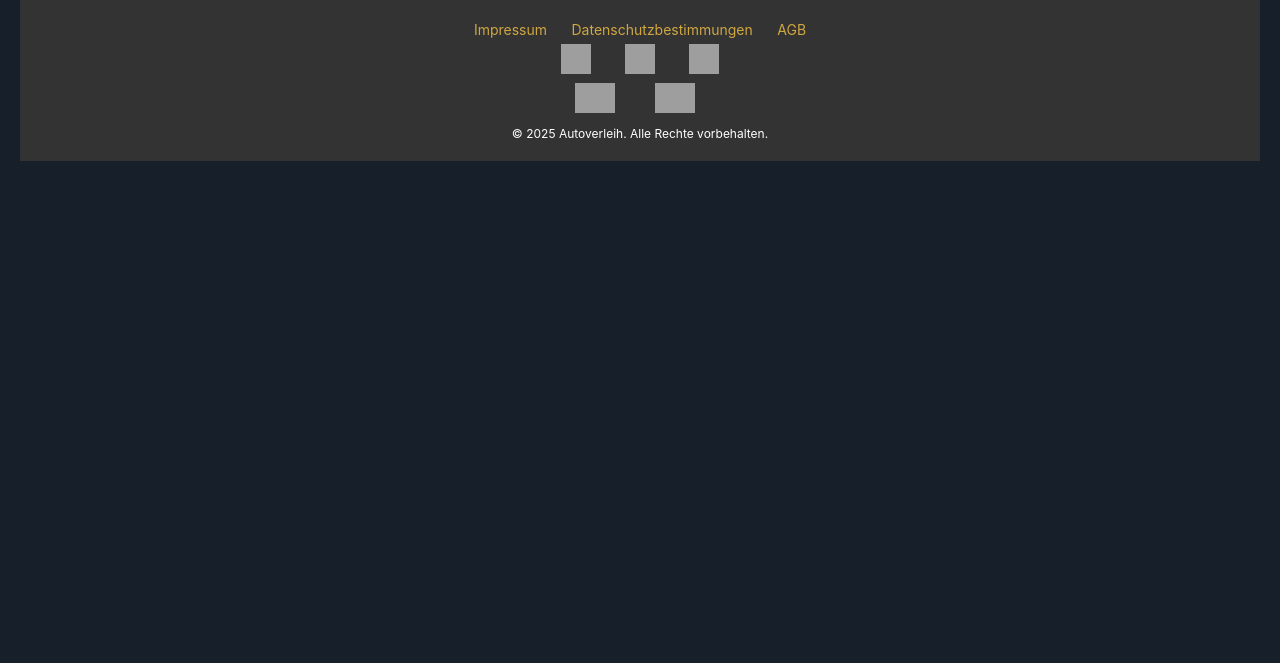
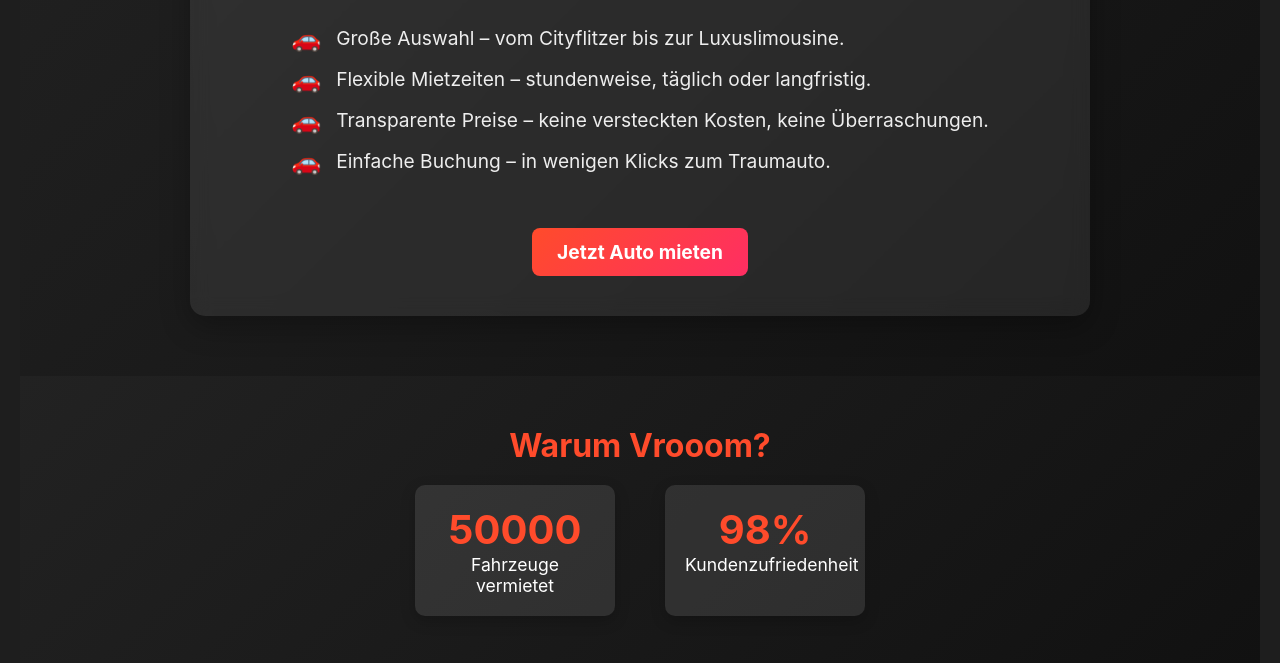
Before and after one commit to DerGigaChad/Projektaufgabe_Autovermietung, a PHP site: page / in a window 1280 px wide. Shown: the part 2220-2883 px from the top of the page. Before the commit the page ends 2381 px from the top, so only its background shows below. Run offline with PHP 8.4, Linux system fonts and the light colour scheme; grey boxes are pictures that could not be loaded.

Commit message:
Add files via upload

```diff
--- a/index.php
+++ b/index.php
@@ -427,7 +427,209 @@
     </div>
 </div>
 
+<!DOCTYPE html>
+<html lang="de">
+<head>
+    <meta charset="UTF-8">
+    <meta name="viewport" content="width=device-width, initial-scale=1.0">
+    <title>Über uns - Vrooom</title>
+    <link href="https://fonts.googleapis.com/css2?family=Poppins:wght@300;400;600&display=swap" rel="stylesheet">
+    <style>
+        /* Allgemeines Styling */
+        body {
+            background-color: #1e1e1e;
+            color: white;
+            font-family: 'Poppins', sans-serif;
+            margin: 0;
+            padding: 0;
+        }
 
+        /* Über-uns Sektion */
+        .about-section {
+            background: linear-gradient(135deg, #222, #111);
+            padding: 60px 20px;
+            text-align: center;
+        }
+
+        .about-container {
+            max-width: 900px;
+            margin: 0 auto;
+            padding: 40px;
+            background: rgba(255, 255, 255, 0.08);
+            backdrop-filter: blur(10px);
+            border-radius: 15px;
+            box-shadow: 0 10px 30px rgba(0, 0, 0, 0.3);
+        }
+
+        .about-title {
+            font-size: 2.5rem;
+            color:#e5091;
+            margin-bottom: 15px;
+            font-weight: 600;
+        }
+
+        .about-text {
+            font-size: 1.2rem;
+            color: #ccc;
+            line-height: 1.8;
+            margin-bottom: 20px;
+        }
+
+        /* Vorteile Liste */
+        .about-list {
+            list-style: none;
+            padding: 0;
+            text-align: left;
+            display: inline-block;
+            margin: 20px auto;
+        }
+
+        .about-list li {
+            font-size: 1.2rem;
+            color: #eee;
+            margin-bottom: 12px;
+            display: flex;
+            align-items: center;
+        }
+
+        .about-list li::before {
+            content: "🚗";
+            font-size: 1.5rem;
+            margin-right: 15px;
+            color:rgb(214, 22, 22);
+        }
+
+        /* Call-to-Action */
+        .cta-button {
+            background: linear-gradient(135deg, #ff4b2b, #ff2e63);
+            color: white;
+            font-size: 1.2rem;
+            font-weight: bold;
+            padding: 12px 25px;
+            border: none;
+            border-radius: 8px;
+            cursor: pointer;
+            transition: 0.3s ease-in-out;
+            text-decoration: none;
+            display: inline-block;
+            margin-top: 20px;
+        }
+
+        .cta-button:hover {
+            transform: scale(1.05);
+            background: linear-gradient(135deg, #ff2e63, #ff4b2b);
+            box-shadow: 0 5px 15px rgba(255, 75, 43, 0.4);
+        }
+
+    </style>
+</head>
+<body>
+
+    <!-- About us -->
+    <section class="about-section">
+        <div class="about-container">
+            <h2 class="about-title">Willkommen bei Vrooom</h2>
+            <p class="about-text">
+                Mobilität bedeutet Freiheit – und bei <strong>Vrooom</strong> stehen Sie immer an erster Stelle.
+                Wir bieten Ihnen moderne Fahrzeuge, flexible Mietoptionen und eine unkomplizierte Buchung –
+                alles, was Sie brauchen, um schnell und stilvoll unterwegs zu sein.
+            </p>
+
+            <ul class="about-list">
+                <li>Große Auswahl – vom Cityflitzer bis zur Luxuslimousine.</li>
+                <li>Flexible Mietzeiten – stundenweise, täglich oder langfristig.</li>
+                <li>Transparente Preise – keine versteckten Kosten, keine Überraschungen.</li>
+                <li>Einfache Buchung – in wenigen Klicks zum Traumauto.</li>
+            </ul>
+
+            <a href="booking.php" class="cta-button">Jetzt Auto mieten</a>
+        </div>
+    </section>
+
+</body>
+</html>
+
+<!-- Statistics -->
+<section class="stats-section">
+    <h2 class="stats-title">Warum Vrooom?</h2>
+    <div class="stats-container">
+        <div class="stat-box">
+            <h3 class="stat-number"><span class="stat-value" data-count="50000">0</span></h3>
+            <p>Fahrzeuge vermietet</p>
+        </div>
+        <div class="stat-box">
+            <h3 class="stat-number"><span class="stat-value" data-count="98">0</span>%</h3>
+            <p>Kundenzufriedenheit</p>
+        </div>
+    </div>
+</section>
+
+<style>
+    .stats-section {
+        text-align: center;
+        padding: 50px 20px;
+        background: linear-gradient(135deg, #222, #111); /* Hintergrund angepasst */
+        color: white;
+    }
+
+    .stats-title {
+        font-size: 2rem;
+        color: #ff4b2b;
+        margin-bottom: 20px;
+    }
+
+    .stats-container {
+        display: flex;
+        justify-content: center;
+        gap: 50px;
+    }
+
+    .stat-box {
+        background: rgba(255, 255, 255, 0.1);
+        padding: 20px;
+        border-radius: 10px;
+        text-align: center;
+        width: 200px;
+        box-shadow: 0 5px 15px rgba(0, 0, 0, 0.2);
+    }
+
+    .stat-number {
+        font-size: 2.5rem;
+        font-weight: bold;
+        color: #ff4b2b;
+    }
+
+    .stat-box p {
+        font-size: 1.1rem;
+        color: white;
+    }
+</style>
+
+<script>
+    document.addEventListener("DOMContentLoaded", function () {
+        let stats = document.querySelectorAll(".stat-value");
+        stats.forEach(stat => {
+            let count = 0;
+            let target = parseInt(stat.getAttribute("data-count"));
+            let increment = target / 100;
+
+            let updateCount = () => {
+                count += increment;
+                if (count < target) {
+                    stat.innerText = Math.ceil(count);
+                    requestAnimationFrame(updateCount);
+                } else {
+                    stat.innerText = target;
+                }
+            };
+            updateCount();
+        });
+    });
+</script>
+
+
+</body>
+</html>
     <div class="review-section" style="background-image: url('assets/road-trip-concept-with-group-friends.jpg');">
         <h2>Kundenrezensionen</h2>
         <div class="review-carousel" id="reviews">
```
